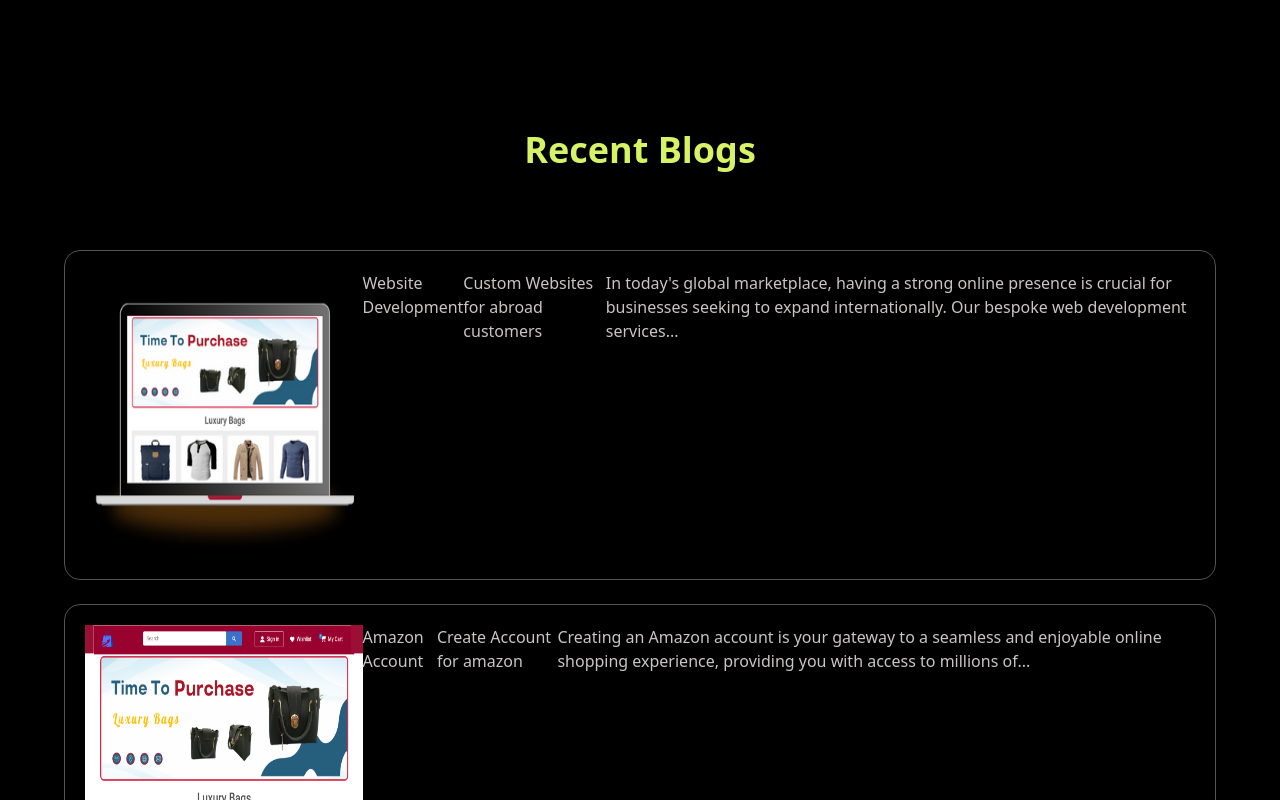
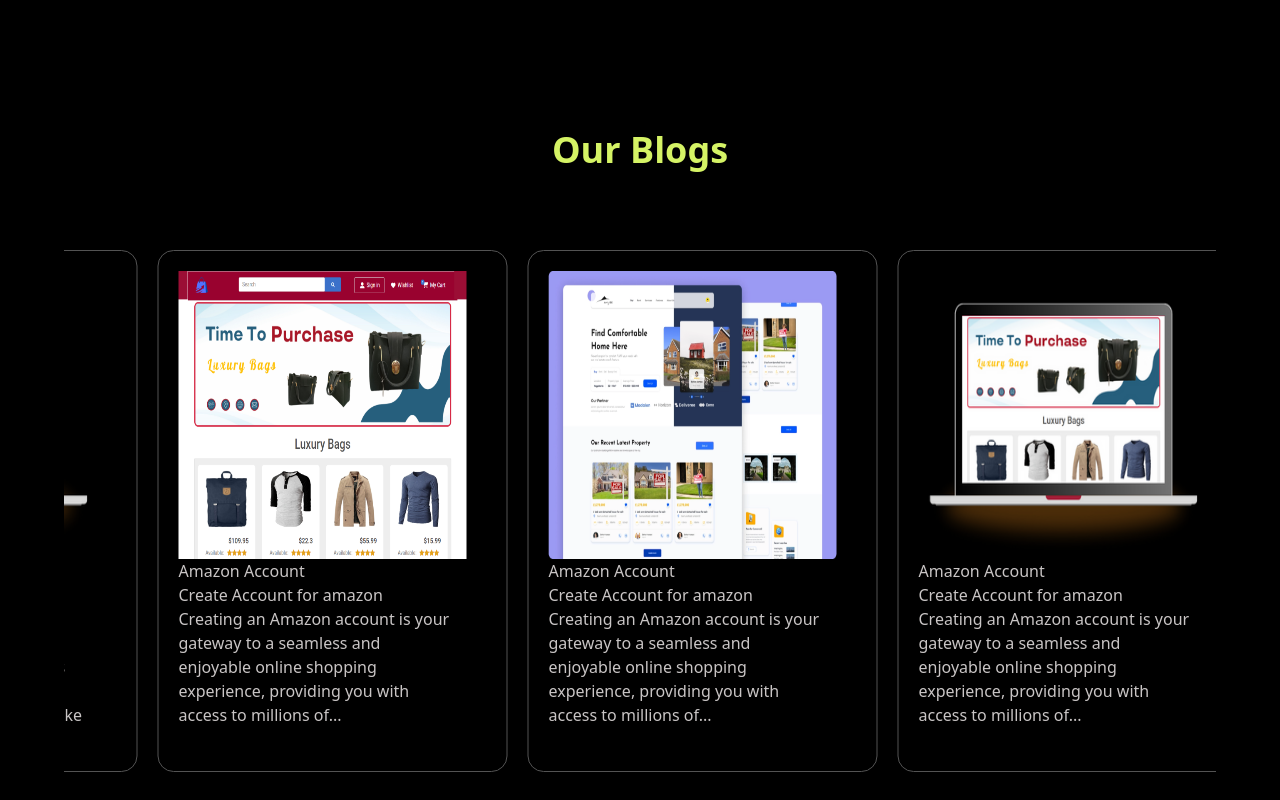
Before and after one commit to FarhanDevelopeir/services-app, a React (Vite) app: page / in a window 1280 px wide. Shown: the part 2840-3640 px from the top of the page. Built offline with nearby package versions, Linux system fonts and the light colour scheme.

Commit message:
animated blogs

```diff
--- a/src/Components/Blogs.jsx
+++ b/src/Components/Blogs.jsx
@@ -19,18 +19,19 @@
   return (
     <div className='w-[90%] m-auto' >
       <div >
-        <h1 className='heading text-center ' >Recent Blogs</h1>
+        <h1 className='heading text-center ' >Our Blogs</h1>
       </div>
-      <div className=' my-20'>
+      <div className=' overflow-hidden relative'>
+      <div className='slide-track flex gap-5 my-20'>
         {blogs.blogs.map((item, index) => {
           // Use the index to cycle through the thumbnails
           const thumbnail = thumbnails[index % thumbnails.length];
           return (
-            <div key={index} className=' mb-6 border border-border_color  rounded-2xl flex justify-center p-5'>
-              <div className='w-[30%]'>
+            <div key={index} className='slide w-[10%] mb-6 border hover:border-[#d5f365] cursor-pointer border-border_color  rounded-2xl  p-5'>
+              <div className=''>
                 <img src={thumbnail} className=' w-72 h-72' alt={`Thumbnail for ${item.title}`} />
               </div>
-              <div className='w-[90%] flex'>
+              <div className='w-[90%]'>
                 <h2>{item.topic}</h2>
                 <h1>{item.title}</h1>
                 <h3>{truncateDescription(item.description)}</h3>
@@ -39,6 +40,7 @@
           );
         })}
       </div>
+      </div>
     </div>
   );
 };
--- a/src/data/data.json
+++ b/src/data/data.json
@@ -70,6 +70,42 @@
             "topic":"Amazon Account",
             "title":"Create Account for amazon",
             "description":"Creating an Amazon account is your gateway to a seamless and enjoyable online shopping experience, providing you with access to millions of products, digital content, and a host of convenient services."
+        },
+        {
+            "id":2,
+            "topic":"Amazon Account",
+            "title":"Create Account for amazon",
+            "description":"Creating an Amazon account is your gateway to a seamless and enjoyable online shopping experience, providing you with access to millions of products, digital content, and a host of convenient services."
+        },
+        {
+            "id":3,
+            "topic":"Amazon Account",
+            "title":"Create Account for amazon",
+            "description":"Creating an Amazon account is your gateway to a seamless and enjoyable online shopping experience, providing you with access to millions of products, digital content, and a host of convenient services."
+        },
+        {
+            "id":2,
+            "topic":"Amazon Account",
+            "title":"Create Account for amazon",
+            "description":"Creating an Amazon account is your gateway to a seamless and enjoyable online shopping experience, providing you with access to millions of products, digital content, and a host of convenient services."
+        },
+        {
+            "id":3,
+            "topic":"Amazon Account",
+            "title":"Create Account for amazon",
+            "description":"Creating an Amazon account is your gateway to a seamless and enjoyable online shopping experience, providing you with access to millions of products, digital content, and a host of convenient services."
+        },
+        {
+            "id":2,
+            "topic":"Amazon Account",
+            "title":"Create Account for amazon",
+            "description":"Creating an Amazon account is your gateway to a seamless and enjoyable online shopping experience, providing you with access to millions of products, digital content, and a host of convenient services."
+        },
+        {
+            "id":3,
+            "topic":"Amazon Account",
+            "title":"Create Account for amazon",
+            "description":"Creating an Amazon account is your gateway to a seamless and enjoyable online shopping experience, providing you with access to millions of products, digital content, and a host of convenient services."
         }
     ]
 }
--- a/src/index.css
+++ b/src/index.css
@@ -41,3 +41,26 @@
 
 
 }
+
+.slide-track{
+    -webkit-animation: scroll 40s linear infinite;
+    animation: scroll 40s linear infinite;
+    width: calc(250px * 14);
+}
+@-webkit-keyframes scroll {
+    0% {
+        transform: translateX(0);
+    }
+    100%{
+        transform: translateX(calc(-250px * 7));
+    }
+}
+
+@keyframes scroll {
+    0% {
+        transform: translateX(0);
+    }
+    100%{
+        transform: translateX(calc(-250px * 7));
+    }
+}
```
